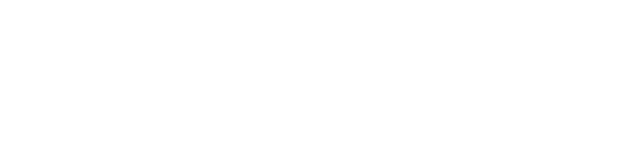
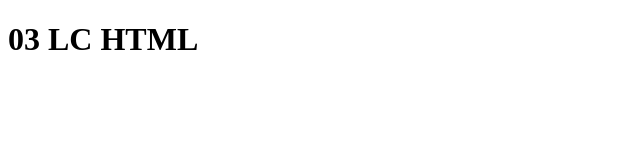
Before and after one commit to martinaapalazzi/03-lc-html, a plain HTML site: page index.html in a window 1280 px wide. Shown: the whole page, without its empty margins (0-640 px from the left). Drawn offline with Linux system fonts and the light colour scheme.

Commit message:
aggiunta di h1

```diff
--- a/index.html
+++ b/index.html
@@ -6,6 +6,9 @@
     <title>03 LC HTML</title>
 </head>
 <body>
+    <h1>
+        03 LC HTML
+    </h1>
 
 </body>
 </html>
```
